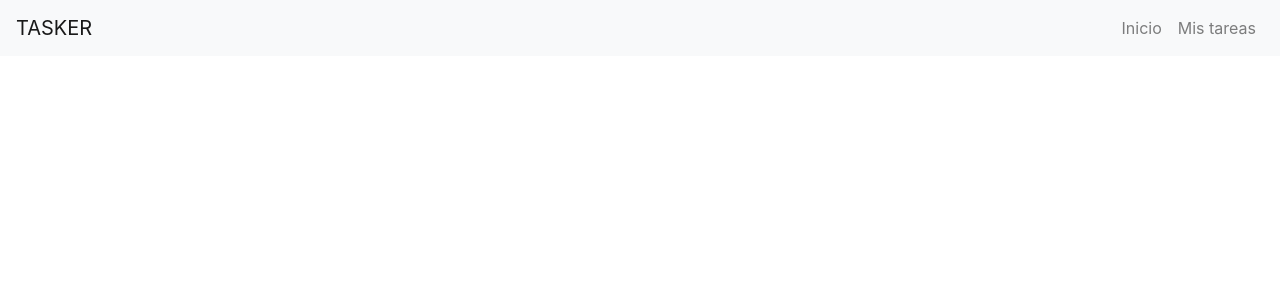
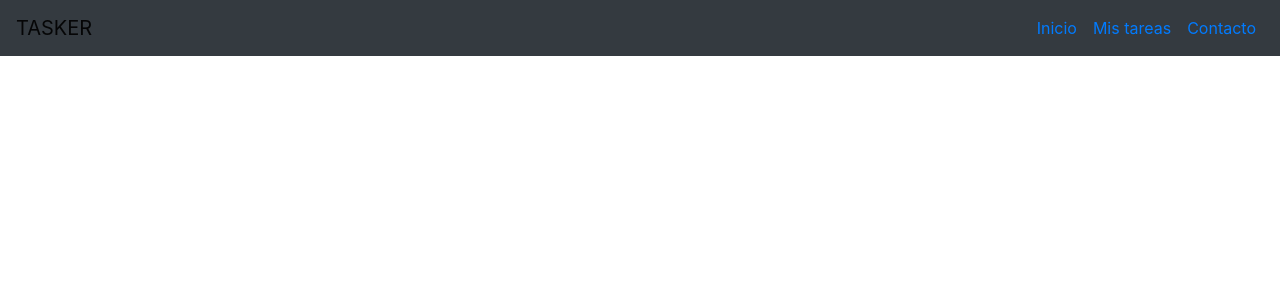
Before and after one commit to ManuFerrer094/tasker, a React (Create React App) app: page / in a window 1280 px wide. Shown: the top 300 px of the page. Built offline with nearby package versions, Linux system fonts and the light colour scheme.

Commit message:
WIP Navegacion

```diff
--- a/src/App.js
+++ b/src/App.js
@@ -2,9 +2,9 @@ import React from 'react';
 import Minavbar from './Minavbar'
 import { BrowserRouter as Router, Route, Switch } from "react-router-dom";
 import './App.css';
-import Homepage from './Homepage';
-import Tareas from './Tareas';
-import Contacto from './Contacto';
+import Homepage from './Componentes/Homepage';
+import Tareas from './Componentes/Tareas';
+import Contacto from './Componentes/Contacto';
 
 class App extends React.Component {
   render() {
--- a/src/Minavbar.js
+++ b/src/Minavbar.js
@@ -11,6 +11,7 @@ import {
   DropdownToggle,
   DropdownMenu,
   DropdownItem } from 'reactstrap';
+  import {Link} from 'react-router-dom';
 
 export default class Minavbar extends React.Component {
   constructor(props) {
@@ -29,16 +30,19 @@ export default class Minavbar extends React.Component {
   render() {
     return (
       <div>
-        <Navbar color="light" light expand="md">
+        <Navbar color="dark" light expand="md">
           <NavbarBrand href="/">TASKER</NavbarBrand>
           <NavbarToggler onClick={this.toggle} />
           <Collapse isOpen={this.state.isOpen} navbar>
             <Nav className="ml-auto" navbar>
               <NavItem>
-                <NavLink href="/Homepage/">Inicio</NavLink>
+                <NavLink><Link to="/Homepage/">Inicio</Link></NavLink>
               </NavItem>
               <NavItem>
-              <NavLink href="/Tareas/">Mis tareas</NavLink>
+              <NavLink><Link to="/Tareas/">Mis tareas</Link></NavLink>
+              </NavItem>
+              <NavItem>
+              <NavLink><Link to="/Contacto/">Contacto</Link></NavLink>
               </NavItem>
             </Nav>
           </Collapse>
```
Also changed, not shown: src/Componentes/Contacto.js (renamed from src/Contacto.js), src/Componentes/Homepage.js (renamed from src/Homepage.js), src/Componentes/Tareas.js (renamed from src/Tareas.js), 1 other file (tests, documents, lock files or other folders).
